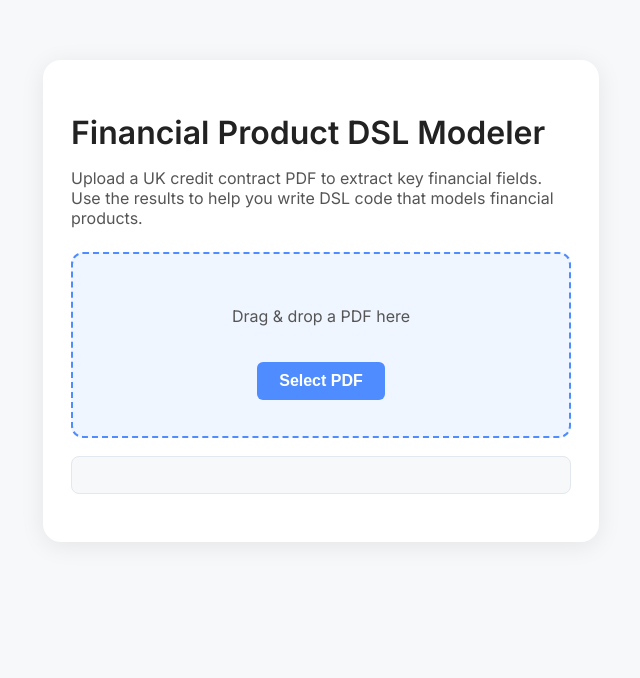
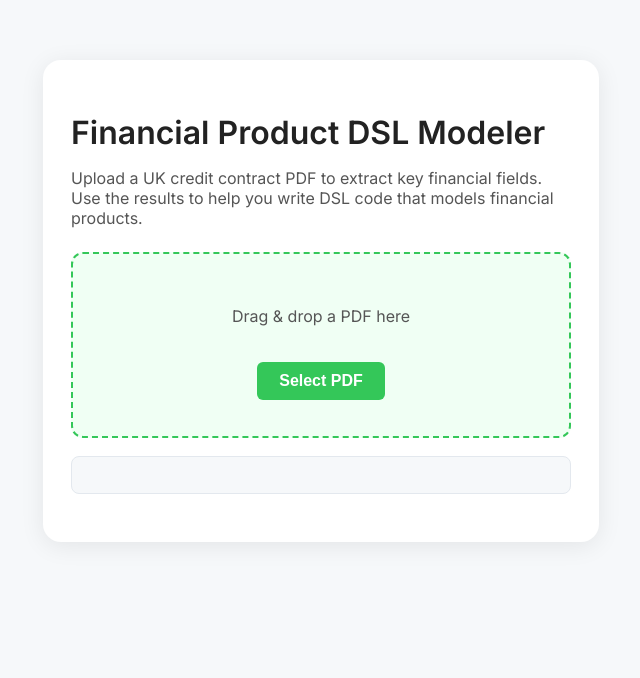
Before and after one commit to j-sobrino/dsl-ai, a Flask app: page / in a window 1280 px wide. Shown: the top 678 px of the page, without its empty margins (319-959 px from the left). Run offline with Flask 3, Linux system fonts and the light colour scheme.

Commit message:
green ui

```diff
--- a/templates/index.html
+++ b/templates/index.html
@@ -32,22 +32,22 @@
             margin-bottom: 24px;
         }
         #drop-area {
-            border: 2px dashed #4f8cff;
+            border: 2px dashed #34c759; /* verde */
             border-radius: 12px;
-            background: #f0f6ff;
+            background: #f0fff4; /* verde claro */
             padding: 36px 0;
             text-align: center;
             transition: background 0.2s;
             margin-bottom: 18px;
         }
         #drop-area.dragover {
-            background: #e3eeff;
+            background: #e3ffe3; /* verde más claro */
         }
         #fileElem {
             display: none;
         }
         .btn {
-            background: #4f8cff;
+            background: #34c759; /* verde */
             color: #fff;
             border: none;
             border-radius: 6px;
@@ -59,7 +59,7 @@
             transition: background 0.2s;
         }
         .btn:hover {
-            background: #357ae8;
+            background: #28a745; /* verde oscuro */
         }
         #output {
             background: #f6f8fa;
@@ -74,7 +74,7 @@
         }
         .loader {
             border: 4px solid #e3e8ee;
-            border-top: 4px solid #4f8cff;
+            border-top: 4px solid #34c759; /* verde */
             border-radius: 50%;
             width: 32px;
             height: 32px;
```
